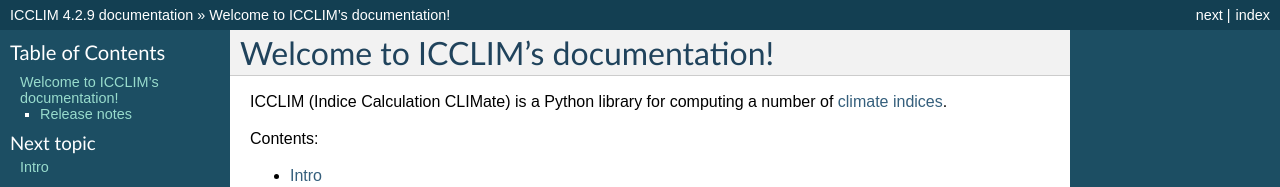
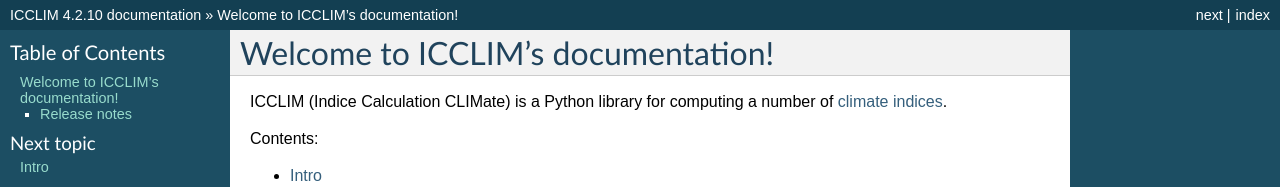
Before and after one commit to cerfacs-globc/icclim, a Sphinx documentation site: the page built from icclim/icclim_doc/source/index.rst, in a window 1280 px wide and 900 px high. Shown: the top 187 px of the window. Built offline with Sphinx 7.4.7, drawn with Linux system fonts in a browser that asks for light colours; some of the changed text lies outside the part shown.

Commit message:
Update conf.py
Change version number to 4.2.10

```diff
--- a/icclim/icclim_doc/source/conf.py
+++ b/icclim/icclim_doc/source/conf.py
@@ -59,7 +59,7 @@ copyright = u'2017, CERFACS'
 # built documents.
 #
 # The short X.Y version.
-version = '4.2.9'
+version = '4.2.10'
 # The full version, including alpha/beta/rc tags.
 release = version
 
```
